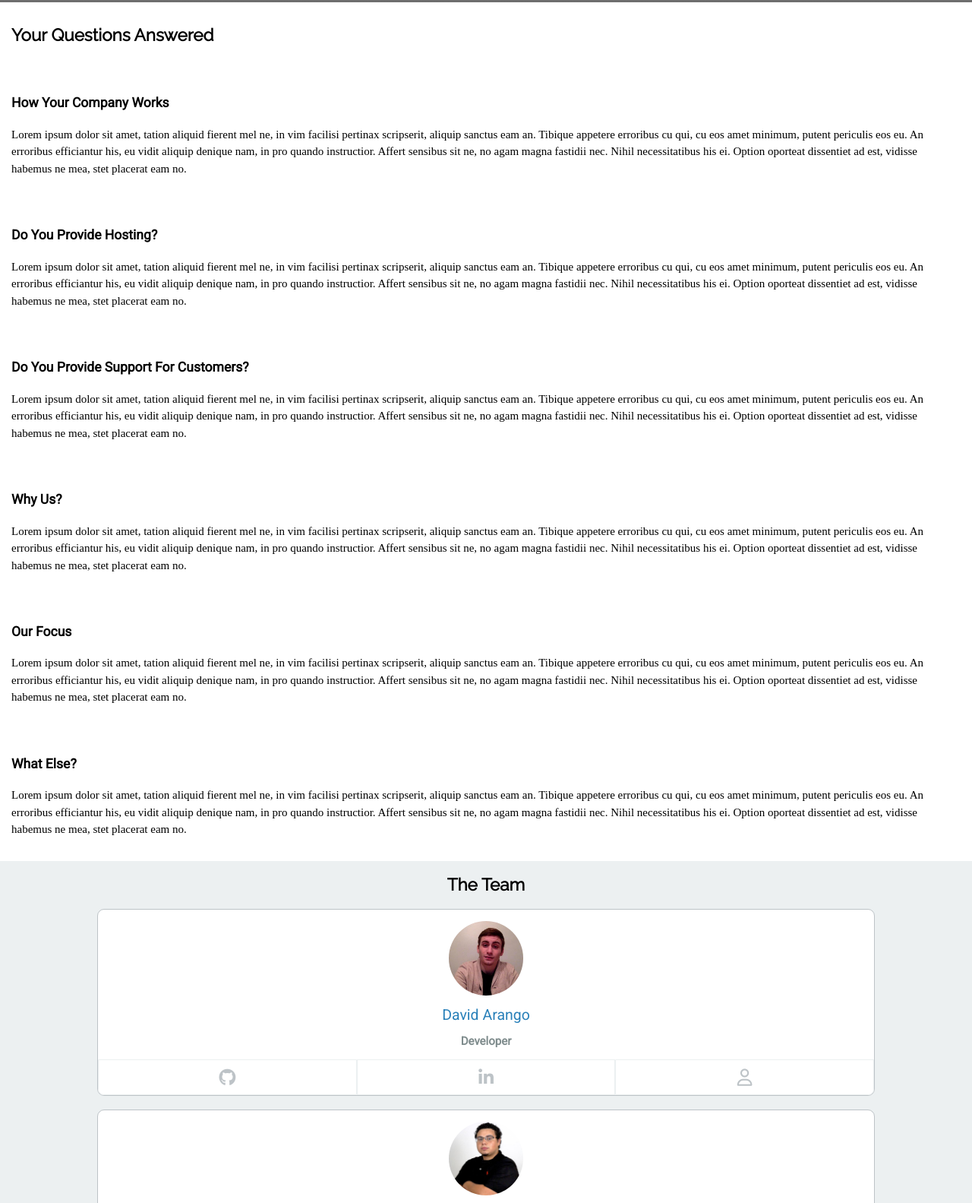
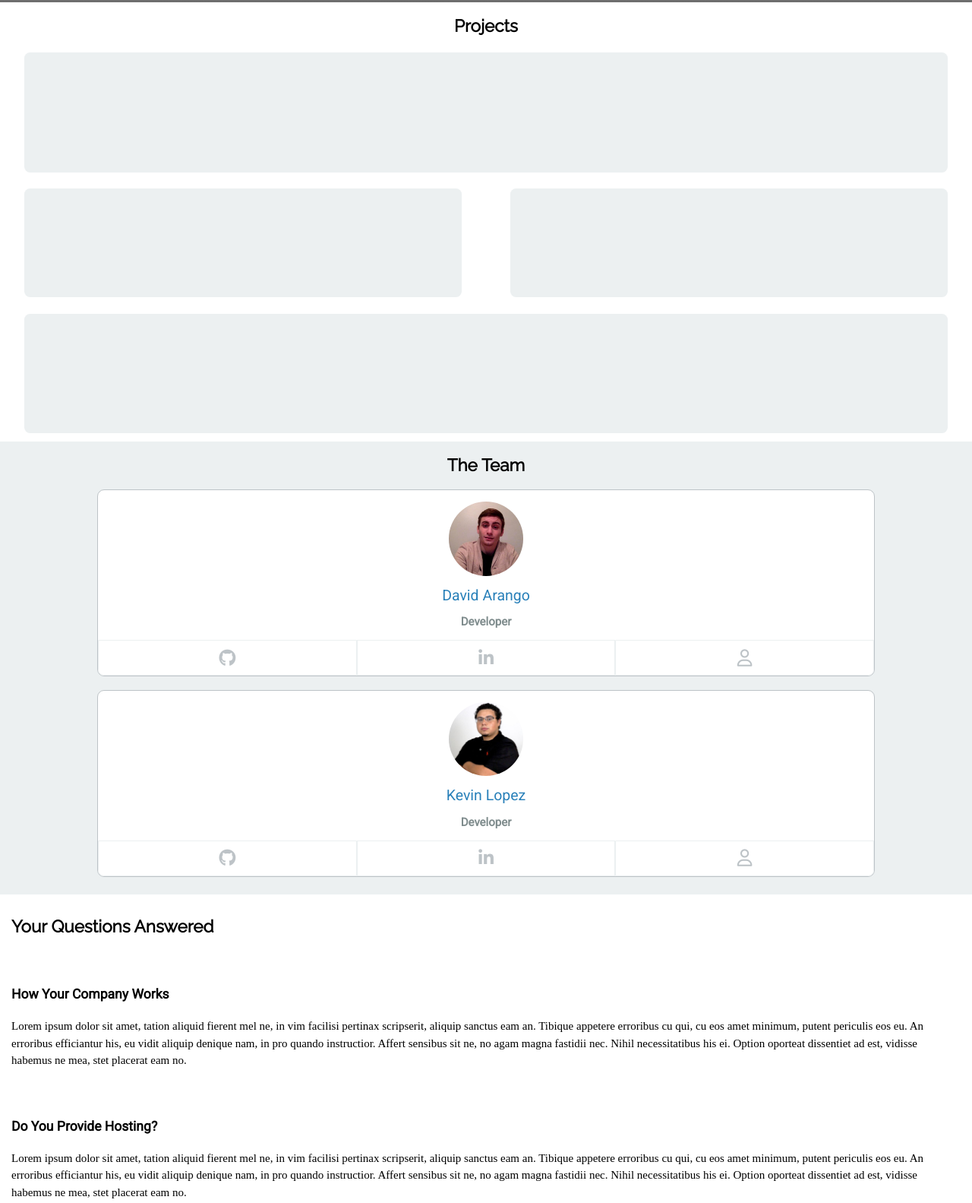
Before and after one commit to arangodavid/Coding-Interphaze, a plain HTML site: page index.html in a window 1280 px wide. Shown: the part 470-2053 px from the top of the page at 76% size. Drawn offline with nearby package versions, Linux system fonts and the light colour scheme; grey boxes are pictures that could not be loaded.

Commit message:
Rearranged section one to be section three and section three to be section one, changes class names in html and scss

```diff
--- a/index.html
+++ b/index.html
@@ -36,44 +36,20 @@
             <input class="lets_talk_button" href="#" type="button" value="Let's Talk"/>
           </section>
           <section class="section_one">
-            <section class="section_one_header_contanier">
-              <h1 class="section_one_header">Your Questions Answered</h1>
+            <h1 class="projects_text">Projects</h1>
+            <section class="portfolio_section_top">
+
             </section>
-            <section class="section_one_questions">
-              <h3 class="section_one_questins_header">How Your Company Works</h3>
-              <p class="section_one_questins_p">
-                Lorem ipsum dolor sit amet, tation aliquid fierent mel ne, in vim facilisi pertinax scripserit, aliquip sanctus eam an. Tibique appetere erroribus cu qui, cu eos amet minimum, putent periculis eos eu. An erroribus efficiantur his, eu vidit aliquip denique nam, in pro quando instructior. Affert sensibus sit ne, no agam magna fastidii nec. Nihil necessitatibus his ei. Option oporteat dissentiet ad est, vidisse habemus ne mea, stet placerat eam no.
-              </p>
+            <section class="portfolio_left_right_container">
+              <section class="portfolio_section_left">
+
+              </section>
+              <section class="portfolio_section_right">
+
+              </section>
             </section>
-            <section class="section_one_questions">
-              <h3 class="section_one_questins_header">Do You Provide Hosting?</h3>
-              <p class="section_one_questins_p">
-                Lorem ipsum dolor sit amet, tation aliquid fierent mel ne, in vim facilisi pertinax scripserit, aliquip sanctus eam an. Tibique appetere erroribus cu qui, cu eos amet minimum, putent periculis eos eu. An erroribus efficiantur his, eu vidit aliquip denique nam, in pro quando instructior. Affert sensibus sit ne, no agam magna fastidii nec. Nihil necessitatibus his ei. Option oporteat dissentiet ad est, vidisse habemus ne mea, stet placerat eam no.
-              </p>
-            </section>
-            <section class="section_one_questions">
-              <h3 class="section_one_questins_header">Do You Provide Support For Customers?</h3>
-              <p class="section_one_questins_p">
-                Lorem ipsum dolor sit amet, tation aliquid fierent mel ne, in vim facilisi pertinax scripserit, aliquip sanctus eam an. Tibique appetere erroribus cu qui, cu eos amet minimum, putent periculis eos eu. An erroribus efficiantur his, eu vidit aliquip denique nam, in pro quando instructior. Affert sensibus sit ne, no agam magna fastidii nec. Nihil necessitatibus his ei. Option oporteat dissentiet ad est, vidisse habemus ne mea, stet placerat eam no.
-              </p>
-            </section>
-            <section class="section_one_questions">
-              <h3 class="section_one_questins_header">Why Us?</h3>
-              <p class="section_one_questins_p">
-                Lorem ipsum dolor sit amet, tation aliquid fierent mel ne, in vim facilisi pertinax scripserit, aliquip sanctus eam an. Tibique appetere erroribus cu qui, cu eos amet minimum, putent periculis eos eu. An erroribus efficiantur his, eu vidit aliquip denique nam, in pro quando instructior. Affert sensibus sit ne, no agam magna fastidii nec. Nihil necessitatibus his ei. Option oporteat dissentiet ad est, vidisse habemus ne mea, stet placerat eam no.
-              </p>
-            </section>
-            <section class="section_one_questions">
-              <h3 class="section_one_questins_header">Our Focus</h3>
-              <p class="section_one_questins_p">
-                Lorem ipsum dolor sit amet, tation aliquid fierent mel ne, in vim facilisi pertinax scripserit, aliquip sanctus eam an. Tibique appetere erroribus cu qui, cu eos amet minimum, putent periculis eos eu. An erroribus efficiantur his, eu vidit aliquip denique nam, in pro quando instructior. Affert sensibus sit ne, no agam magna fastidii nec. Nihil necessitatibus his ei. Option oporteat dissentiet ad est, vidisse habemus ne mea, stet placerat eam no.
-              </p>
-            </section>
-            <section class="section_one_questions">
-              <h3 class="section_one_questins_header">What Else?</h3>
-              <p class="section_one_questins_p">
-                Lorem ipsum dolor sit amet, tation aliquid fierent mel ne, in vim facilisi pertinax scripserit, aliquip sanctus eam an. Tibique appetere erroribus cu qui, cu eos amet minimum, putent periculis eos eu. An erroribus efficiantur his, eu vidit aliquip denique nam, in pro quando instructior. Affert sensibus sit ne, no agam magna fastidii nec. Nihil necessitatibus his ei. Option oporteat dissentiet ad est, vidisse habemus ne mea, stet placerat eam no.
-              </p>
+            <section class="portfolio_section_bottom">
+
             </section>
           </section>
           <section class="section_two">
@@ -124,20 +100,44 @@
             </section>
           </section>
           <section class="section_three">
-            <h1 class="projects_text">Projects</h1>
-            <section class="portfolio_section_top">
-
+            <section class="section_three_header_contanier">
+              <h1 class="section_three_header">Your Questions Answered</h1>
             </section>
-            <section class="portfolio_left_right_container">
-              <section class="portfolio_section_left">
-
-              </section>
-              <section class="portfolio_section_right">
-
-              </section>
+            <section class="section_three_questions">
+              <h3 class="section_three_questions_header">How Your Company Works</h3>
+              <p class="section_three_questions_p">
+                Lorem ipsum dolor sit amet, tation aliquid fierent mel ne, in vim facilisi pertinax scripserit, aliquip sanctus eam an. Tibique appetere erroribus cu qui, cu eos amet minimum, putent periculis eos eu. An erroribus efficiantur his, eu vidit aliquip denique nam, in pro quando instructior. Affert sensibus sit ne, no agam magna fastidii nec. Nihil necessitatibus his ei. Option oporteat dissentiet ad est, vidisse habemus ne mea, stet placerat eam no.
+              </p>
             </section>
-            <section class="portfolio_section_bottom">
-
+            <section class="section_three_questions">
+              <h3 class="section_three_questions_header">Do You Provide Hosting?</h3>
+              <p class="section_three_questions_p">
+                Lorem ipsum dolor sit amet, tation aliquid fierent mel ne, in vim facilisi pertinax scripserit, aliquip sanctus eam an. Tibique appetere erroribus cu qui, cu eos amet minimum, putent periculis eos eu. An erroribus efficiantur his, eu vidit aliquip denique nam, in pro quando instructior. Affert sensibus sit ne, no agam magna fastidii nec. Nihil necessitatibus his ei. Option oporteat dissentiet ad est, vidisse habemus ne mea, stet placerat eam no.
+              </p>
+            </section>
+            <section class="section_three_questions">
+              <h3 class="section_three_questions_header">Do You Provide Support For Customers?</h3>
+              <p class="section_three_questions_p">
+                Lorem ipsum dolor sit amet, tation aliquid fierent mel ne, in vim facilisi pertinax scripserit, aliquip sanctus eam an. Tibique appetere erroribus cu qui, cu eos amet minimum, putent periculis eos eu. An erroribus efficiantur his, eu vidit aliquip denique nam, in pro quando instructior. Affert sensibus sit ne, no agam magna fastidii nec. Nihil necessitatibus his ei. Option oporteat dissentiet ad est, vidisse habemus ne mea, stet placerat eam no.
+              </p>
+            </section>
+            <section class="section_three_questions">
+              <h3 class="section_three_questions_header">Why Us?</h3>
+              <p class="section_three_questions_p">
+                Lorem ipsum dolor sit amet, tation aliquid fierent mel ne, in vim facilisi pertinax scripserit, aliquip sanctus eam an. Tibique appetere erroribus cu qui, cu eos amet minimum, putent periculis eos eu. An erroribus efficiantur his, eu vidit aliquip denique nam, in pro quando instructior. Affert sensibus sit ne, no agam magna fastidii nec. Nihil necessitatibus his ei. Option oporteat dissentiet ad est, vidisse habemus ne mea, stet placerat eam no.
+              </p>
+            </section>
+            <section class="section_three_questions">
+              <h3 class="section_three_questions_header">Our Focus</h3>
+              <p class="section_three_questions_p">
+                Lorem ipsum dolor sit amet, tation aliquid fierent mel ne, in vim facilisi pertinax scripserit, aliquip sanctus eam an. Tibique appetere erroribus cu qui, cu eos amet minimum, putent periculis eos eu. An erroribus efficiantur his, eu vidit aliquip denique nam, in pro quando instructior. Affert sensibus sit ne, no agam magna fastidii nec. Nihil necessitatibus his ei. Option oporteat dissentiet ad est, vidisse habemus ne mea, stet placerat eam no.
+              </p>
+            </section>
+            <section class="section_three_questions">
+              <h3 class="section_three_questions_header">What Else?</h3>
+              <p class="section_three_questions_p">
+                Lorem ipsum dolor sit amet, tation aliquid fierent mel ne, in vim facilisi pertinax scripserit, aliquip sanctus eam an. Tibique appetere erroribus cu qui, cu eos amet minimum, putent periculis eos eu. An erroribus efficiantur his, eu vidit aliquip denique nam, in pro quando instructior. Affert sensibus sit ne, no agam magna fastidii nec. Nihil necessitatibus his ei. Option oporteat dissentiet ad est, vidisse habemus ne mea, stet placerat eam no.
+              </p>
             </section>
           </section>
           <footer class="site_footer">
--- a/scss/style.scss
+++ b/scss/style.scss
@@ -124,25 +124,37 @@ body {
 .section_one {
 	display: flex;
 	flex-direction: column;
-	.section_one_header_container {
-		text-align: left;
-		padding: $medium-padding;
+	height: 38rem;
+	justify-content: space-around;
+	margin-top: .5rem;
+}
+
+.projects_text {
+	font-family: $heading-font;
+	text-align: center;
+	margin: 0;
+	padding: 0;
+	font-size: $large-font;
+}
+
+.portfolio_section_top , .portfolio_section_bottom {
+	height: 10.5rem;
+	background: $light-grey;
+	width: 95%;
+	margin: 0 auto;
+	border-radius: .5rem;
+}
+
+.portfolio_left_right_container {
+	display: flex;
+	flex-direction: row;
+	justify-content: space-around;
+	.portfolio_section_left, .portfolio_section_right {
+		height: 9.5rem;
+		background: $light-grey;
+		width: 45%;
+		border-radius: .5rem;
 	}
-	.section_one_questions {
-		line-height: $line-height;
-		padding: $medium-padding;
-	}
-}
-.section_one_header {
-	padding: $medium-padding;
-	font-size: $large-font;
-	font-family: $heading-font;
-}
-.section_one_questins_header {
-	font-family: $heading-font;
-}
-.section_one_questins_header {
-	font-family: $paragraph-font;
 }
 // Section Two
 .section_two {
@@ -245,39 +257,26 @@ body {
 .section_three {
 	display: flex;
 	flex-direction: column;
-	height: 38rem;
-	justify-content: space-around;
-	margin-top: .5rem;
-}
-
-.projects_text {
-	font-family: $heading-font;
-	text-align: center;
-	margin: 0;
-	padding: 0;
-	font-size: $large-font;
-}
-
-.portfolio_section_top , .portfolio_section_bottom {
-	height: 10.5rem;
-	background: $light-grey;
-	width: 95%;
-	margin: 0 auto;
-	border-radius: .5rem;
-}
-
-.portfolio_left_right_container {
-	display: flex;
-	flex-direction: row;
-	justify-content: space-around;
-	.portfolio_section_left, .portfolio_section_right {
-		height: 9.5rem;
-		background: $light-grey;
-		width: 45%;
-		border-radius: .5rem;
+	.section_three_header_container {
+		text-align: left;
+		padding: $medium-padding;
+	}
+	.section_three_questions {
+		line-height: $line-height;
+		padding: $medium-padding;
 	}
 }
-
+.section_three_header {
+	padding: $medium-padding;
+	font-size: $large-font;
+	font-family: $heading-font;
+}
+.section_three_questions_header {
+	font-family: $heading-font;
+}
+.section_three_questions_header {
+	font-family: $paragraph-font;
+}
 //footer
 .site_footer {
 	display: flex;
```
Also changed, not shown: css/style.css, 1 other file.
